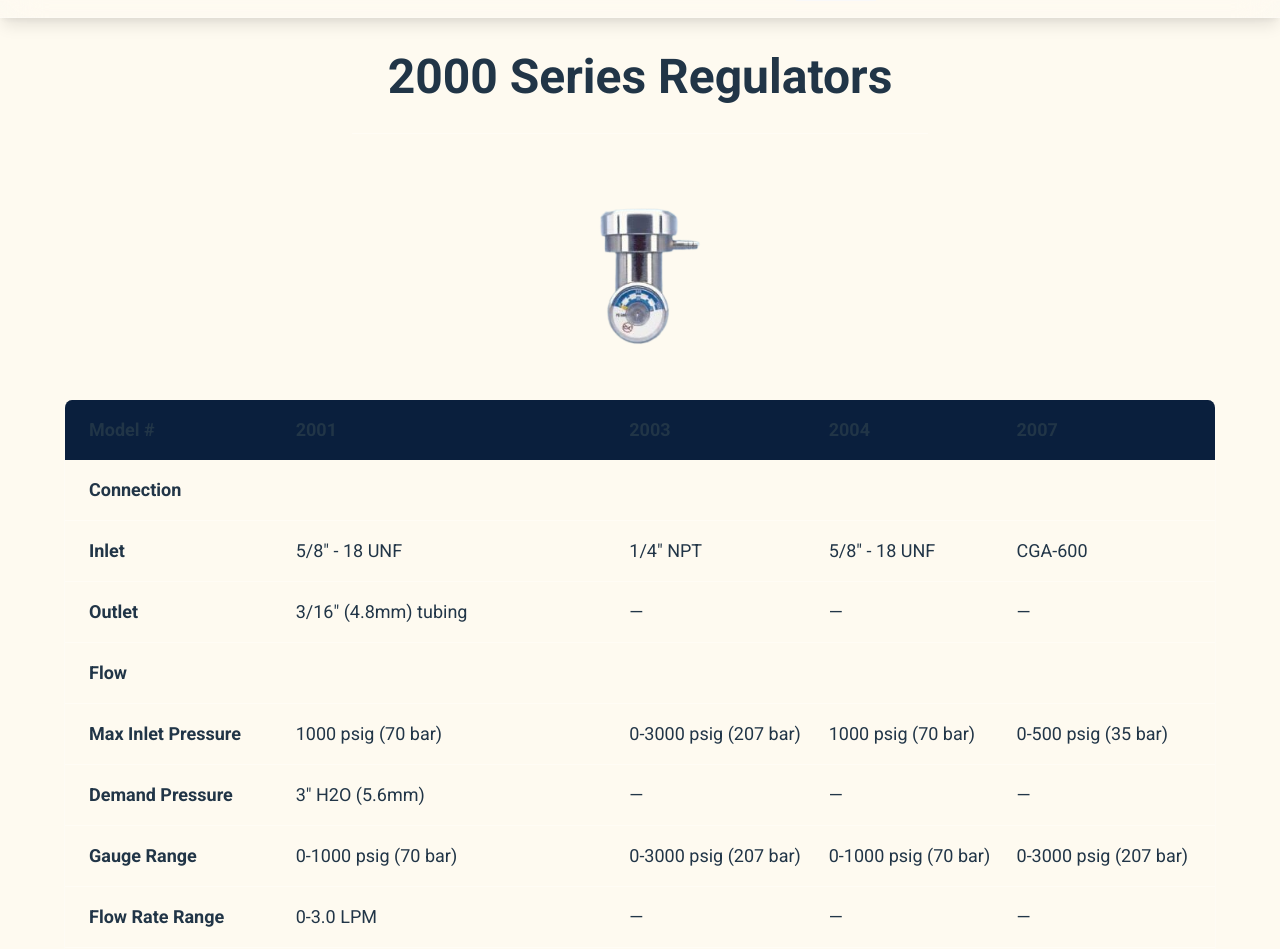
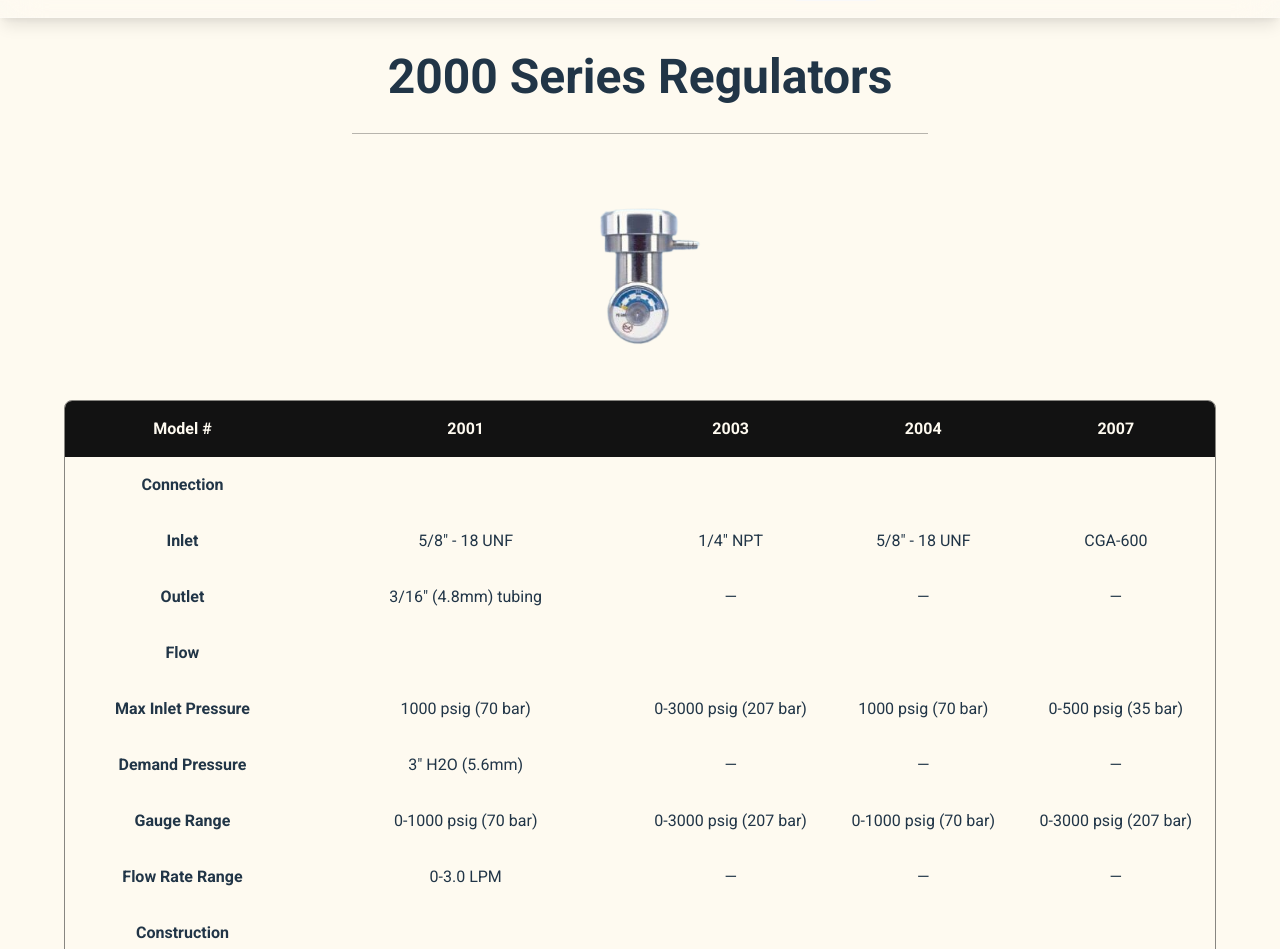
Before and after one commit to Antony-evm/chemarine, a Vue app: page /calibration-gases/regulator/2000 in a window 1280 px wide. Shown: the part 43-992 px from the top of the page. Built offline with nearby package versions, Linux system fonts and the light colour scheme.

Commit message:
specification table

```diff
--- a/src/components/utils/SectionDivider.vue
+++ b/src/components/utils/SectionDivider.vue
@@ -4,8 +4,8 @@ import SpaceComponent from '@/components/utils/SpaceComponent.vue';
 
 <template>
     <div>
-    <SpaceComponent size="paragraph" />
-    <hr class="border-t border-white/30 w-1/2 mx-auto" />
-    <SpaceComponent size="paragraph" />
+        <SpaceComponent size="paragraph" />
+        <hr class="border-t border-charcoal/30 w-1/2 mx-auto" />
+        <SpaceComponent size="paragraph" />
     </div>
 </template>
--- a/src/components/utils/SpecificationTable.vue
+++ b/src/components/utils/SpecificationTable.vue
@@ -10,8 +10,8 @@ defineProps<{
 
 <template>
     <div class="sm:hidden space-y-6">
-        <div v-for="model in models" :key="model[rows[0].key]" class="border border-gray-200 rounded-lg p-4 shadow-sm">
-            <h3>
+        <div v-for="model in models" :key="model[rows[0].key]" class="border border-charcoal rounded-lg p-4 shadow-sm">
+            <h3 class="table-header">
                 {{ model[rows[0].key] }}
             </h3>
             <dl class="grid grid-cols-2 gap-x-4 gap-y-2">
@@ -38,7 +38,7 @@ defineProps<{
                 </tr>
             </thead>
 
-            <tbody class="table-borders">
+            <tbody>
                 <tr v-for="col in rows.filter(c => c.key !== rows[0].key)" :key="col.key">
                     <th scope="row" class="table-element padding">
                         {{ col.label }}
--- a/src/styles.css
+++ b/src/styles.css
@@ -75,19 +75,15 @@ a {
 }
 
 .table-element {
-  @apply text-lg text-left;
-}
-
-.table-borders {
-  @apply divide-y divide-white/30;
+  @apply text-center;
 }
 
 .table-header {
-  @apply bg-[#0a1f3d] text-left;
+  @apply bg-charcoal text-warm_white;
 }
 
 .table-styling-sm-plus {
-  @apply overflow-x-auto border-x border-b border-white/30 rounded-lg hidden sm:block;
+  @apply overflow-x-auto border border-charcoal/50 rounded-lg hidden sm:block;
 }
 
 .content-card {
```
